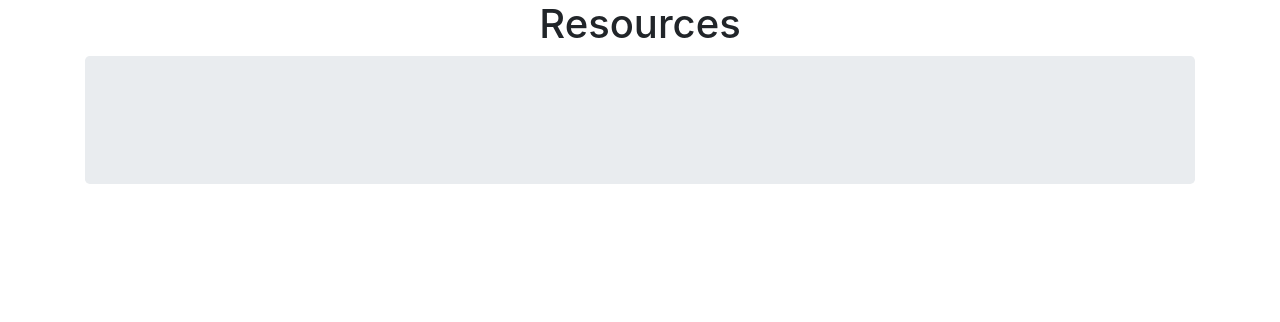
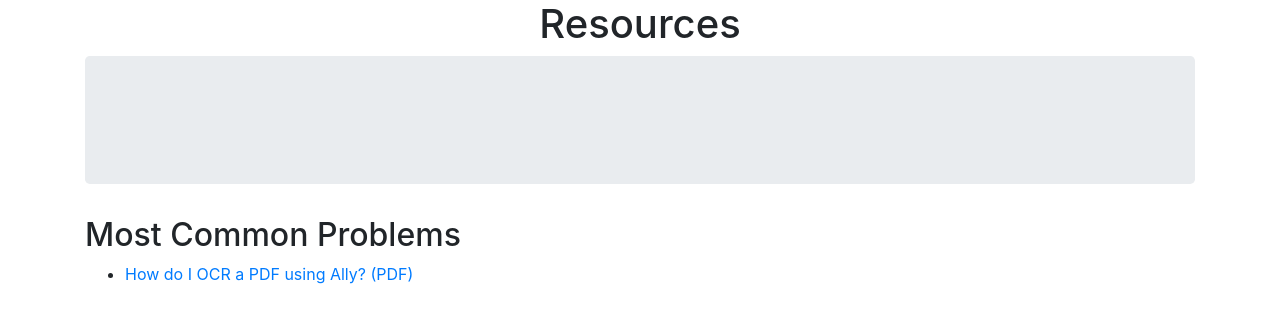
Before and after one commit to access401/-access401.github.io, a plain HTML site: page index.html in a window 1280 px wide. Drawn offline with nearby package versions, Linux system fonts and the light colour scheme.

Commit message:
Update index.html

```diff
--- a/index.html
+++ b/index.html
@@ -13,6 +13,10 @@
       <div id="messageBox" class="jumbotron">
 
       </div>
+      <h2>Most Common Problems</h2>
+      <ul>
+        <li><a href="resources/How do I OCR a PDF using Ally.pdf">How do I OCR a PDF using Ally? (PDF)</a></li>
+      </ul>
     </div>
   </body>
 </html>
```
